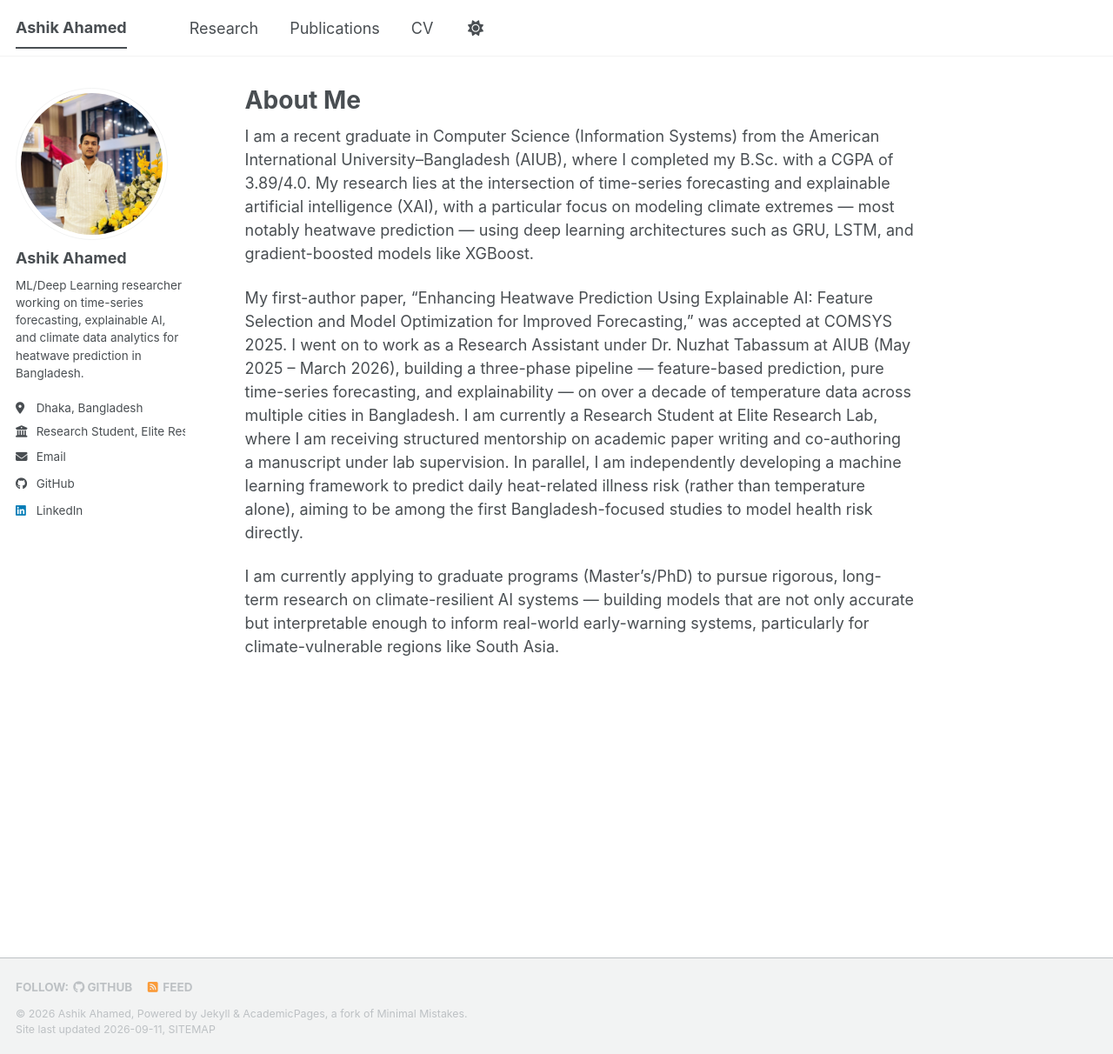
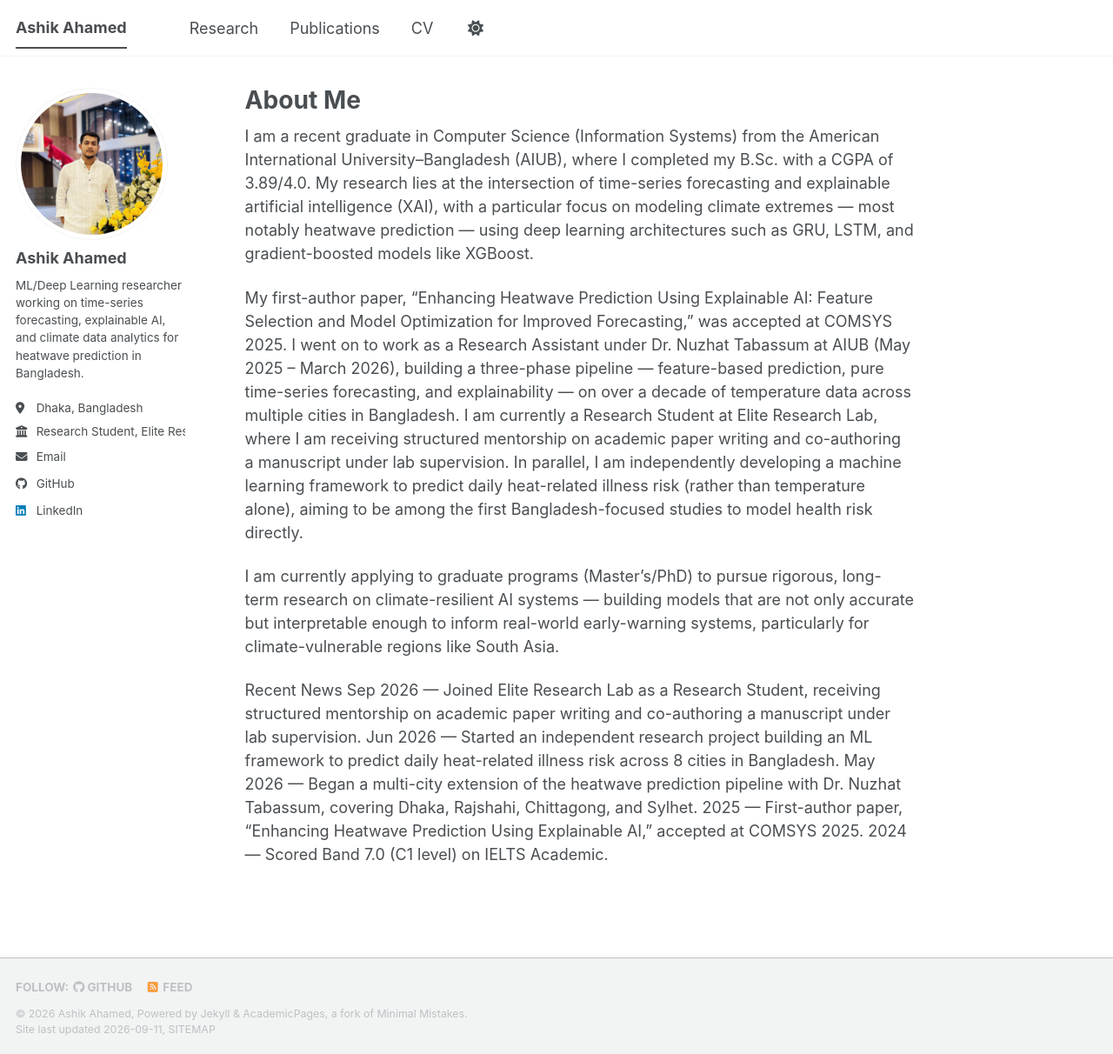
Before and after one commit to ashikahamed985/ashikahamed985.github.io, a Jekyll site: the page built from _pages/about.md, in a window 1280 px wide and 1212 px high. Shown: the whole window at 87% size. Built offline with Jekyll 4.4.1, drawn with Linux system fonts in a browser that asks for light colours; a style sheet for code colours, icons or effects is not loaded.

Commit message:
Update about.md

```diff
--- a/_pages/about.md
+++ b/_pages/about.md
@@ -13,3 +13,10 @@ I am a recent graduate in Computer Science (Information Systems) from the Americ
 My first-author paper, "Enhancing Heatwave Prediction Using Explainable AI: Feature Selection and Model Optimization for Improved Forecasting," was accepted at COMSYS 2025. I went on to work as a Research Assistant under Dr. Nuzhat Tabassum at AIUB (May 2025 – March 2026), building a three-phase pipeline — feature-based prediction, pure time-series forecasting, and explainability — on over a decade of temperature data across multiple cities in Bangladesh. I am currently a Research Student at Elite Research Lab, where I am receiving structured mentorship on academic paper writing and co-authoring a manuscript under lab supervision. In parallel, I am independently developing a machine learning framework to predict daily heat-related illness risk (rather than temperature alone), aiming to be among the first Bangladesh-focused studies to model health risk directly.
 
 I am currently applying to graduate programs (Master's/PhD) to pursue rigorous, long-term research on climate-resilient AI systems — building models that are not only accurate but interpretable enough to inform real-world early-warning systems, particularly for climate-vulnerable regions like South Asia.
+
+Recent News
+Sep 2026 — Joined Elite Research Lab as a Research Student, receiving structured mentorship on academic paper writing and co-authoring a manuscript under lab supervision.
+Jun 2026 — Started an independent research project building an ML framework to predict daily heat-related illness risk across 8 cities in Bangladesh.
+May 2026 — Began a multi-city extension of the heatwave prediction pipeline with Dr. Nuzhat Tabassum, covering Dhaka, Rajshahi, Chittagong, and Sylhet.
+2025 — First-author paper, "Enhancing Heatwave Prediction Using Explainable AI," accepted at COMSYS 2025.
+2024 — Scored Band 7.0 (C1 level) on IELTS Academic.
```
